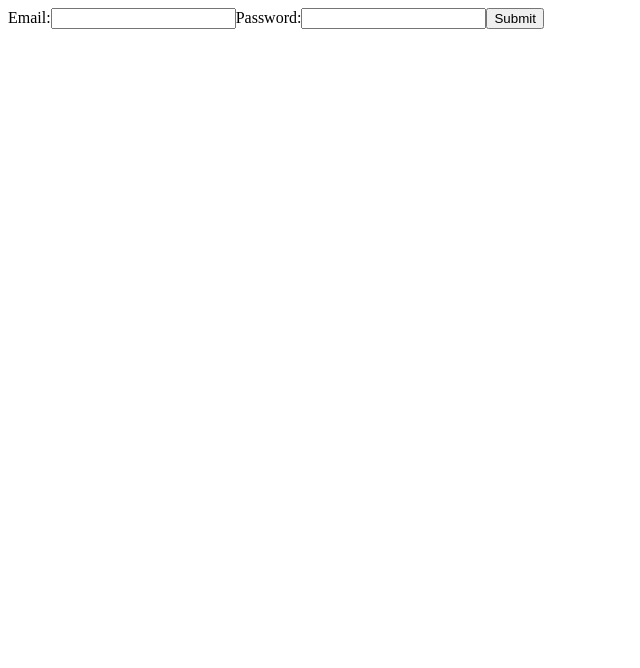
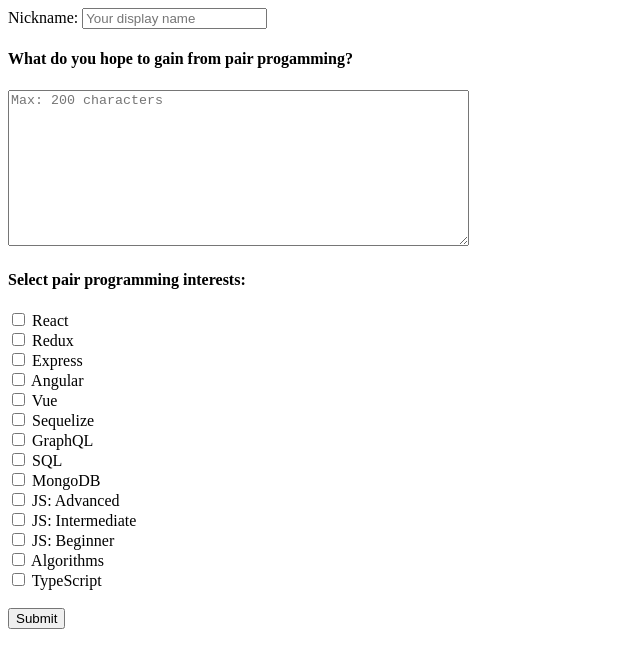
Before and after one commit to PerfectFetch/PerfectFetch, a React app: page / in a window 1280 px wide. Shown: the top 668 px of the page, without its empty margins (0-640 px from the left). Built offline with nearby package versions, Linux system fonts and the light colour scheme.

Commit message:
finished initial profile logic with some user container data set

```diff
--- a/client/App.jsx
+++ b/client/App.jsx
@@ -2,7 +2,7 @@
 // Renders our homepage
 class App extends Component {
 
-    render() {
+  render() {
 
     }
   }
--- a/client/components/Profile.jsx
+++ b/client/components/Profile.jsx
@@ -1,7 +1,84 @@
-import React from 'react'
+import React, { useState } from 'react'
 
 const Profile = () => {
+  // Set our nickname, bio, tags state
+  const [ nickname, setNickname ] = useState('');
+  const [ bio, setBio ] = useState('');
+  // is there a way to prevent refresh to avoid issues writing bio and page refreshing osomehow
+  const [ tags, setTags ] = useState([]);
+   // Check that the value has been checked
+  const checkboxHandler = (e) => {
+    // If the box is checked, add to our state
+    if (e.target.checked) {
+      const type = e.target.name;
+      setTags([...tags, type]);
+      // If the box is unchecked, remove from the tags array
+    } else {
+      setTags(tags.filter(type => type !== e.target.name));
+    }
+  };
+  // POST request to our server
+  const profileFetchHandler = () => {
+    //! is URL correct???
+    fetch('http://localhost:8080/profile', {
+      method: 'POST',
+      mode: 'cors',
+      credentials: 'include',
+      headers: { 'Context-Type': 'application/json' },
+      body: {
+        Nickname: nickname,
+        Bio: bio,
+        Tags: tags
+      }
+    })
+  };
 
-};
+  return (
+    <div>
+      <div id="nicknameDiv">
+        <label>Nickname: </label>
+        <input
+          name='nickname'
+          type='text'
+          // style={{ margin: 8 }}
+          placeholder='Your display name'
+          onChange={e => setNickname(e.target.value.trim())}
+          value={nickname}
+          variant="outlined"
+          required />
+        <br />
+      </div>
+
+      <div id="bioDiv">
+        <span><h4>What do you hope to gain from pair progamming? </h4></span>
+        <textarea
+          // value={value}
+          cols={55}
+          rows={10}
+          placeholder='Max: 200 characters'
+          onChange={e => setBio(e.target.value)}
+          maxLength={200}
+          value={bio}
+          />
+      </div>
+      <h4>Select pair programming interests:</h4>
+      <input className="box" type="checkbox" name="React" onChange={(e) => checkboxHandler(e)} /><label> React</label><br />
+      <input className="box" type="checkbox" name="Redux" onChange={(e) => checkboxHandler(e)} /><label> Redux</label><br />
+      <input className="box" type="checkbox" name="Express" onChange={(e) => checkboxHandler(e)} /><label> Express</label><br />
+      <input className="box" type="checkbox" name="Angular" onChange={(e) => checkboxHandler(e)} /><label> Angular</label><br />
+      <input className="box" type="checkbox" name="Vue" onChange={(e) => checkboxHandler(e)} /><label> Vue</label><br />
+      <input className="box" type="checkbox" name="Sequelize" onChange={(e) => checkboxHandler(e)} /><label> Sequelize</label><br />
+      <input className="box" type="checkbox" name="GraphQL" onChange={(e) => checkboxHandler(e)} /><label> GraphQL</label><br />
+      <input className="box" type="checkbox" name="SQL" onChange={(e) => checkboxHandler(e)} /><label> SQL</label><br />
+      <input className="box" type="checkbox" name="MongoDB" onChange={(e) => checkboxHandler(e)} /><label> MongoDB</label><br />
+      <input className="box" type="checkbox" name="JS: Advanced" onChange={(e) => checkboxHandler(e)} /><label> JS: Advanced</label><br />
+      <input className="box" type="checkbox" name="JS: Intermediate" onChange={(e) => checkboxHandler(e)} /><label> JS: Intermediate</label><br />
+      <input className="box" type="checkbox" name="JS: Beginner" onChange={(e) => checkboxHandler(e)} /><label> JS: Beginner</label><br />
+      <input className="box" type="checkbox" name="Algorithms" onChange={(e) => checkboxHandler(e)} /><label> Algorithms</label><br />
+      <input className="box" type="checkbox" name="TypeScript" onChange={(e) => checkboxHandler(e)} /><label> TypeScript</label><br /><br />
+      <button id="profileBtn" onClick={() => profileFetchHandler()}>Submit</button>
+    </div>
+      )
+    };
 
 export default Profile;
--- a/client/index.js
+++ b/client/index.js
@@ -2,8 +2,8 @@
 import { render } from 'react-dom';
 import { BrowserRouter } from 'react-router-dom';
 import App from './App.jsx';
-import Login from './components/Login.jsx';
+import Profile from './components/Profile.jsx';
 import '../public/style.css';
 
 
-render(<Login />, document.querySelector('#root'));
+render(<Profile />, document.querySelector('#root'));
```
Also changed, not shown: client/components/Signup.jsx (+4 -32 lines), client/containers/UserContainer.jsx (+20 -3 lines).
